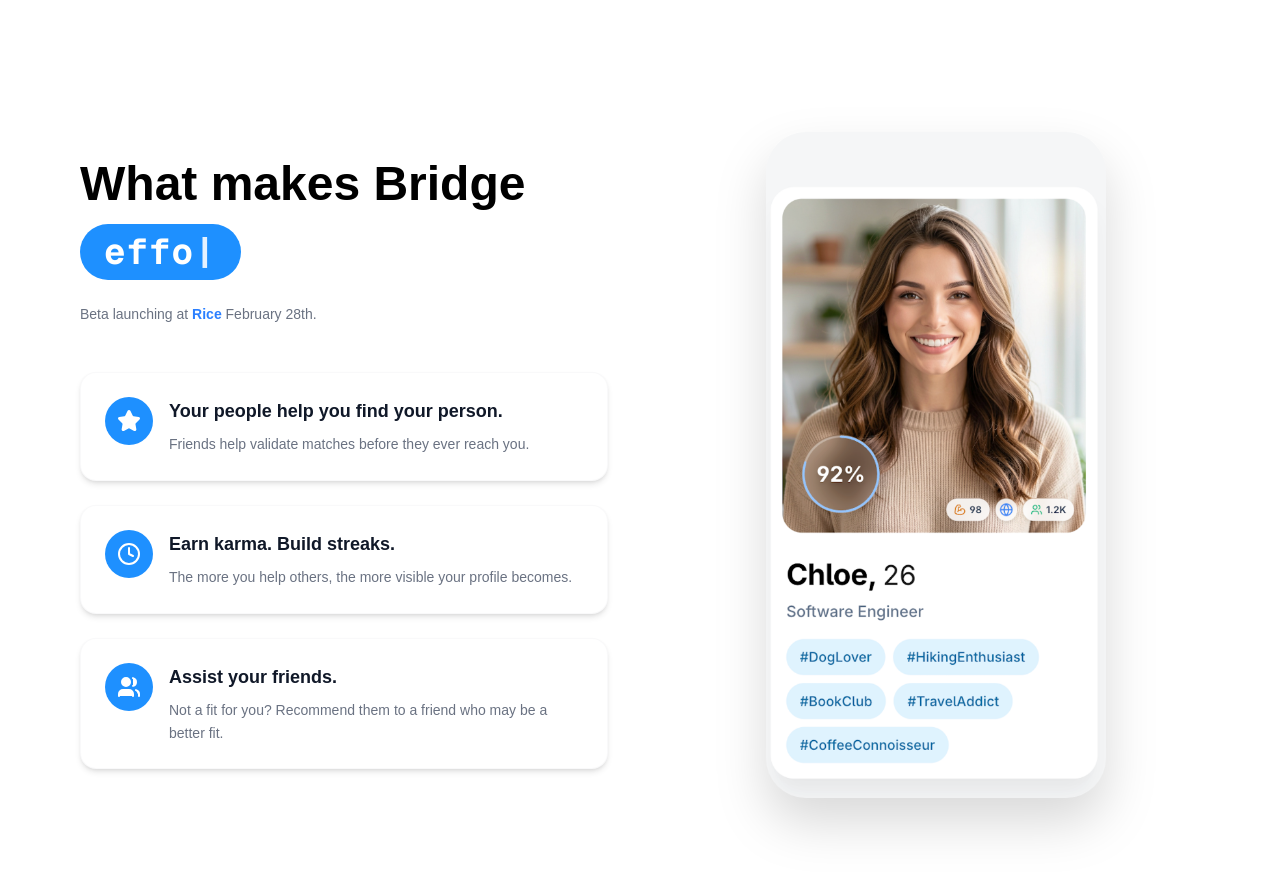
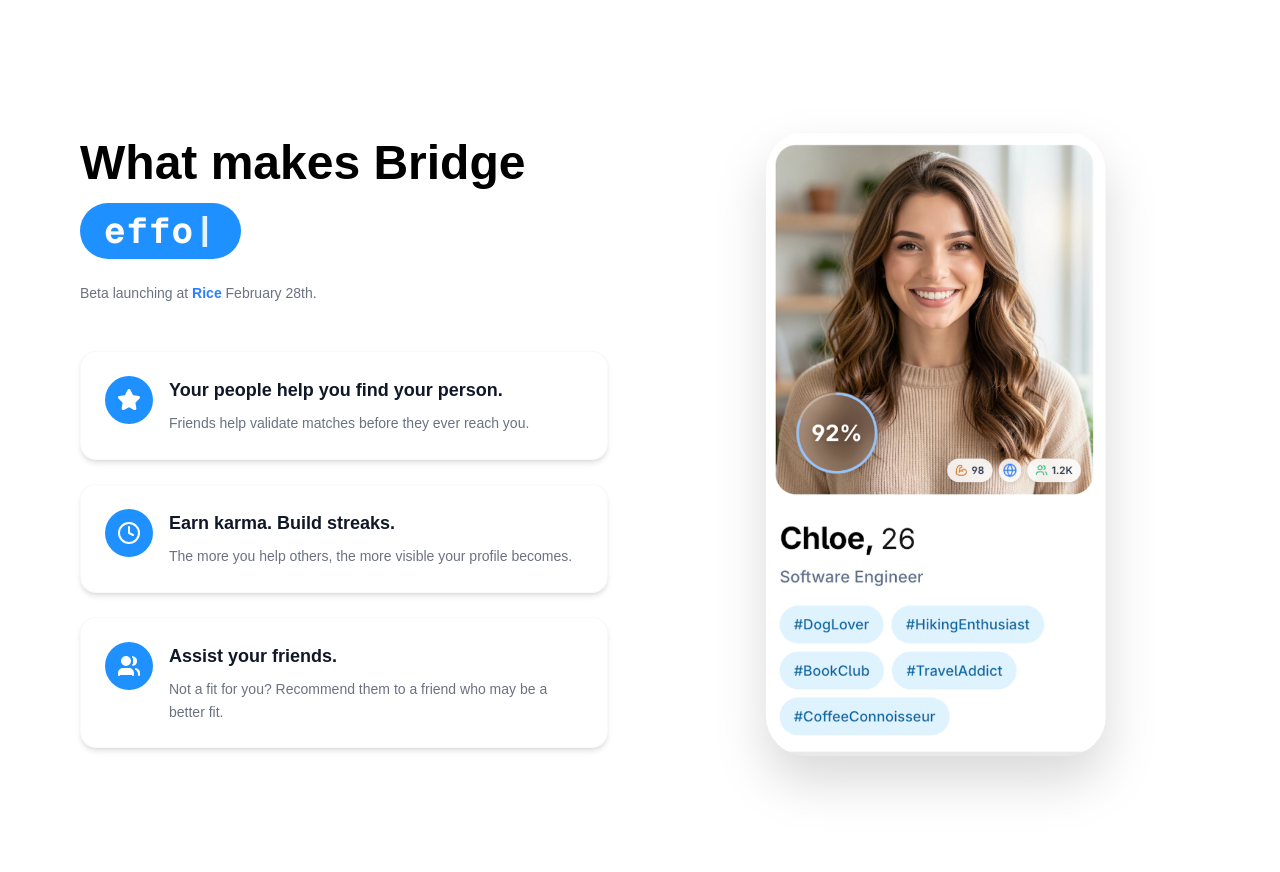
Before and after one commit to utkarsh6778vns-stack/bridge-landing, a Next.js app: page / in a window 1280 px wide. Shown: the part 1580-2452 px from the top of the page. Built offline with nearby package versions, Linux system fonts and the light colour scheme.

Commit message:
Revert hero section animations and update profile card with new image

```diff
--- a/components/ProfileCard.tsx
+++ b/components/ProfileCard.tsx
@@ -9,12 +9,12 @@
             initial={{ opacity: 0, scale: 0.95 }}
             animate={{ opacity: 1, scale: 1 }}
             transition={{ duration: 0.6, ease: "easeOut" }}
-            className="w-full max-w-[340px] mx-auto"
+            className="w-full max-w-[340px] mx-auto hover:scale-[1.02] transition-transform duration-500"
         >
             <img
-                src="/profile_card_exact.png"
+                src="/profile_card_v2.png"
                 alt="Chloe Profile Card"
-                className="w-full h-auto object-contain drop-shadow-2xl rounded-[2.5rem]"
+                className="w-full h-auto drop-shadow-2xl rounded-[2.5rem]"
             />
         </motion.div>
     );
```
Also changed, not shown: public/profile_card_chloe_final.png (added), public/profile_card_v2.png (added).
